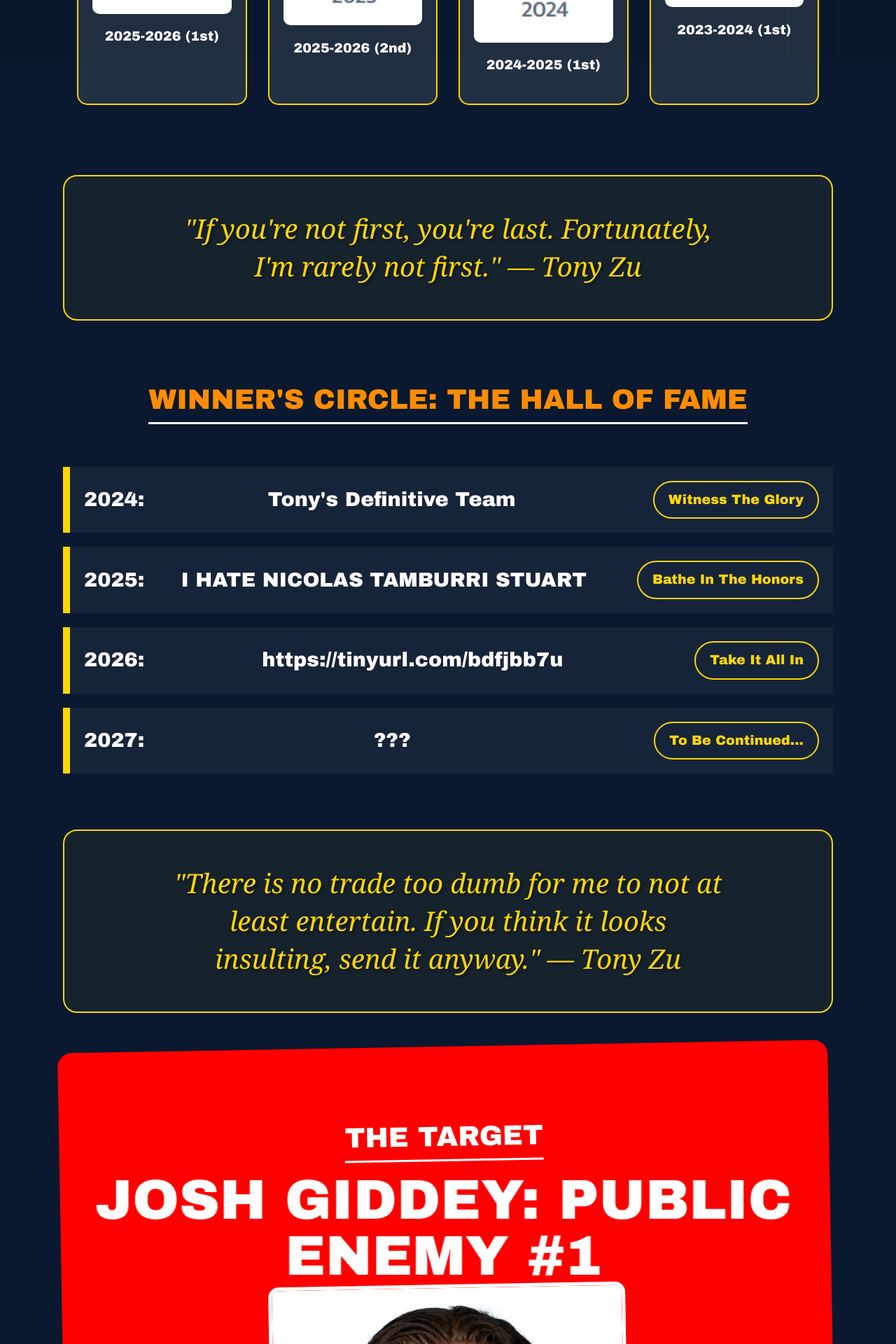
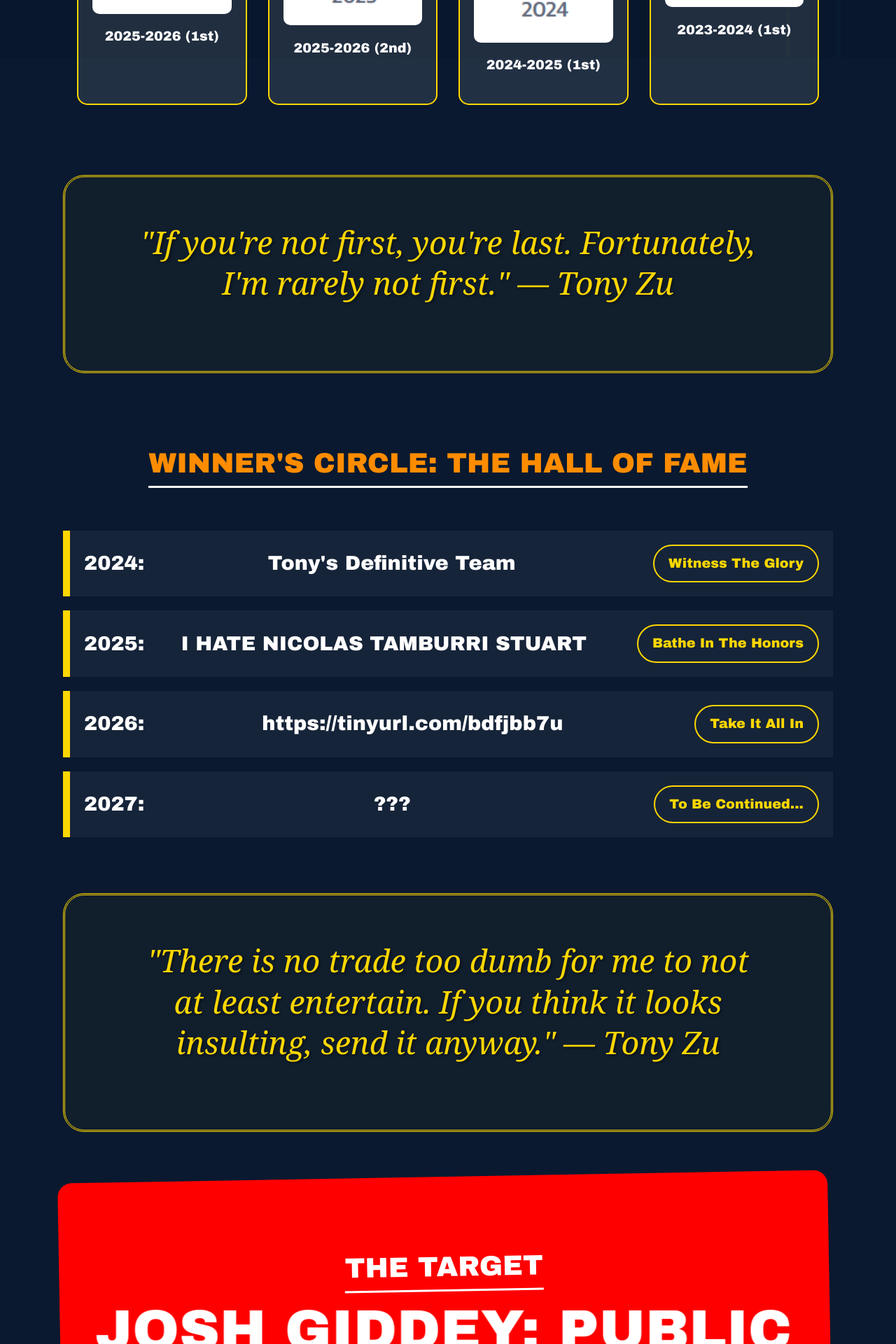
Before and after one commit to TonyRRZu/tonyrrzu.github.io, a Jekyll site: the page index.html, which Jekyll copies as it is, in a window 1280 px wide. Shown: the part 817-2737 px from the top of the page at 70% size. Built offline with Jekyll 4.4.1, drawn with Linux system fonts in a browser that asks for light colours; some of the changed text lies outside the part shown.

Commit message:
Update index.html

```diff
--- a/index.html
+++ b/index.html
@@ -190,23 +190,50 @@
         }
 
         .smug-section {
-            padding: 3rem;
-            background: rgba(255, 215, 0, 0.05); /* A very faint, classy gold tint */
-            border: 2px solid var(--gold);
-            border-radius: 20px;
-            margin: 3rem 0;
+            padding: 4rem 2rem;
+            background: rgba(255, 215, 0, 0.03);
+            border: 3px double var(--gold);
+            border-radius: 30px;
+            margin: 4rem 0;
         }
 
         .smug-text {
-            font-family: 'Georgia', serif; /* A classic, fancy serif font */
+            font-family: 'Georgia', serif;
             font-style: italic;
-            font-size: 2.4rem;
+            font-size: 2.8rem;
             color: var(--gold);
-            line-height: 1.4;
+            line-height: 1.3;
             text-shadow: 2px 2px 4px rgba(0,0,0,0.5);
-            margin: 0 auto;
-            max-width: 800px;
+            margin: 0 auto 2rem auto;
+            max-width: 900px;
+            padding: 0 20px;
         }
+
+        .smug-buttons {
+            display: flex;
+            justify-content: center;
+            gap: 30px;
+            flex-wrap: wrap;
+        }
+
+        .smug-btn {
+            display: inline-block;
+            padding: 12px 30px;
+            background: transparent;
+            border: 2px solid var(--hate-red); /* The Red Variant */
+            color: var(--hate-red);
+            text-decoration: none;
+            border-radius: 50px;
+            font-size: 1.5rem;
+            transition: all 0.3s ease;
+        }
+
+        .smug-btn:hover {
+            background: var(--hate-red);
+            color: white;
+            transform: scale(1.1);
+        }
+
 
         /* Fireworks Canvas */
         #fireworks {
@@ -289,8 +316,16 @@
             </div>
         </section>
 
-        <section id="smug-quote" class="smug-section">
-            <p class="smug-text">"On March 22nd, 2025, Josh Giddey broke both my spirit and my body with his eight steal game, ending THANKS 4 THI!!'s incredible in-season comeback. I now can no longer feel pain." — Tony Zu</p>
+        <section id="worst-defeat">
+            <div class="smug-section">
+                <p class="smug-text">
+                    "On March 22nd, 2025, Josh Giddey broke both my spirit and my body with his eight steal game, ending THANKS 4 THI!!'s incredible in-season comeback. I lost steals by 1. I no longer can feel pain." — Tony Zu
+                </p>
+                <div class="smug-buttons">
+                    <a href="https://www.nba.com/bulls/news/bulls-dominate-lakers-behind-josh-giddeys-historic-stat-line-146-115" class="smug-btn">Yes, It's True</a>
+                    <a href="https://basketball.fantasysports.yahoo.com/2024/nba/96553/matchup?week=20&module=matchup&mid1=5" class="smug-btn">Relive The Agony</a>
+                </div>
+            </div>
         </section>
 
         <section id="profile">
```
